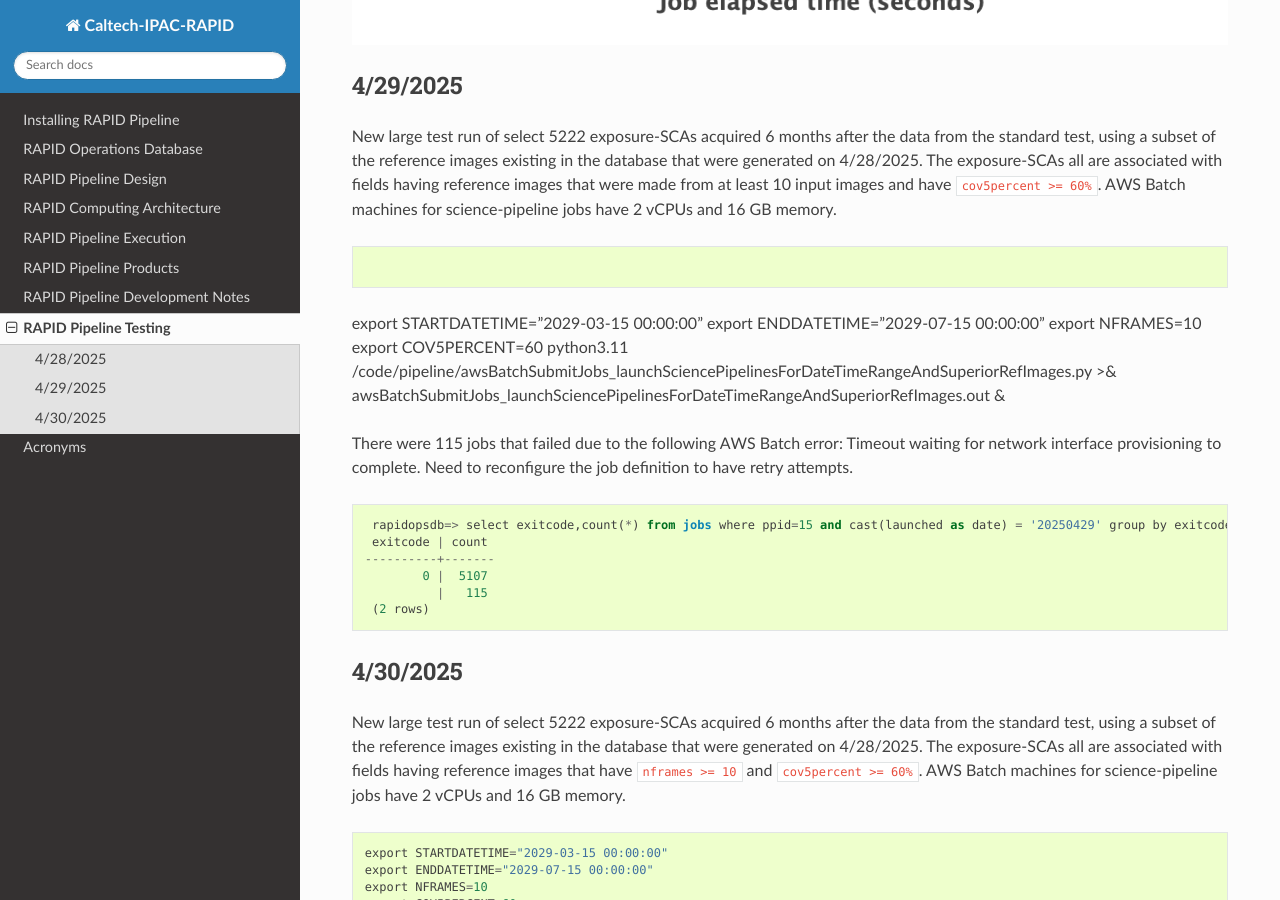
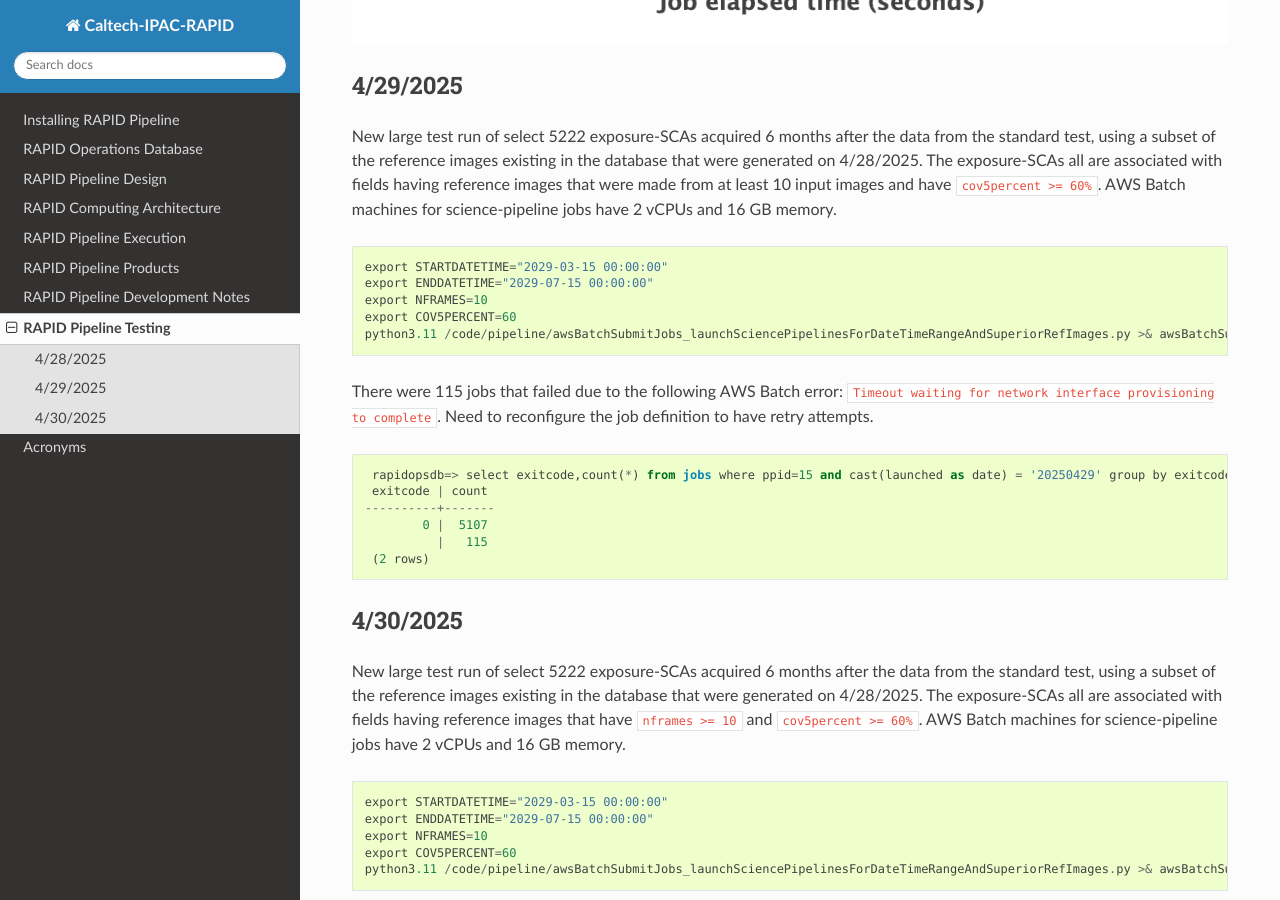
Before and after one commit to Caltech-IPAC/rapid, a Sphinx documentation site: the page built from docs/source/dev/tests.rst, in a window 1280 px wide and 900 px high, scrolled down 2686 px. Built offline with Sphinx 7.4.7 and the Read the Docs theme 3.1.0, drawn with Linux system fonts in a browser that asks for light colours; formulas are drawn with MathJax 3.

Commit message:
More formatting fixes.

```diff
--- a/docs/source/dev/tests.rst
+++ b/docs/source/dev/tests.rst
@@ -84,14 +84,14 @@ AWS Batch machines for science-pipeline jobs have 2 vCPUs and 16 GB memory.
 
 .. code-block::
 
-export STARTDATETIME="2029-03-15 00:00:00"
-export ENDDATETIME="2029-07-15 00:00:00"
-export NFRAMES=10
-export COV5PERCENT=60
-python3.11 /code/pipeline/awsBatchSubmitJobs_launchSciencePipelinesForDateTimeRangeAndSuperiorRefImages.py >& awsBatchSubmitJobs_launchSciencePipelinesForDateTimeRangeAndSuperiorRefImages.out &
+    export STARTDATETIME="2029-03-15 00:00:00"
+    export ENDDATETIME="2029-07-15 00:00:00"
+    export NFRAMES=10
+    export COV5PERCENT=60
+    python3.11 /code/pipeline/awsBatchSubmitJobs_launchSciencePipelinesForDateTimeRangeAndSuperiorRefImages.py >& awsBatchSubmitJobs_launchSciencePipelinesForDateTimeRangeAndSuperiorRefImages.out &
 
 There were 115 jobs that failed due to the following AWS Batch error:
-Timeout waiting for network interface provisioning to complete.
+``Timeout waiting for network interface provisioning to complete``.
 Need to reconfigure the job definition to have retry attempts.
 
 .. code-block::
```
